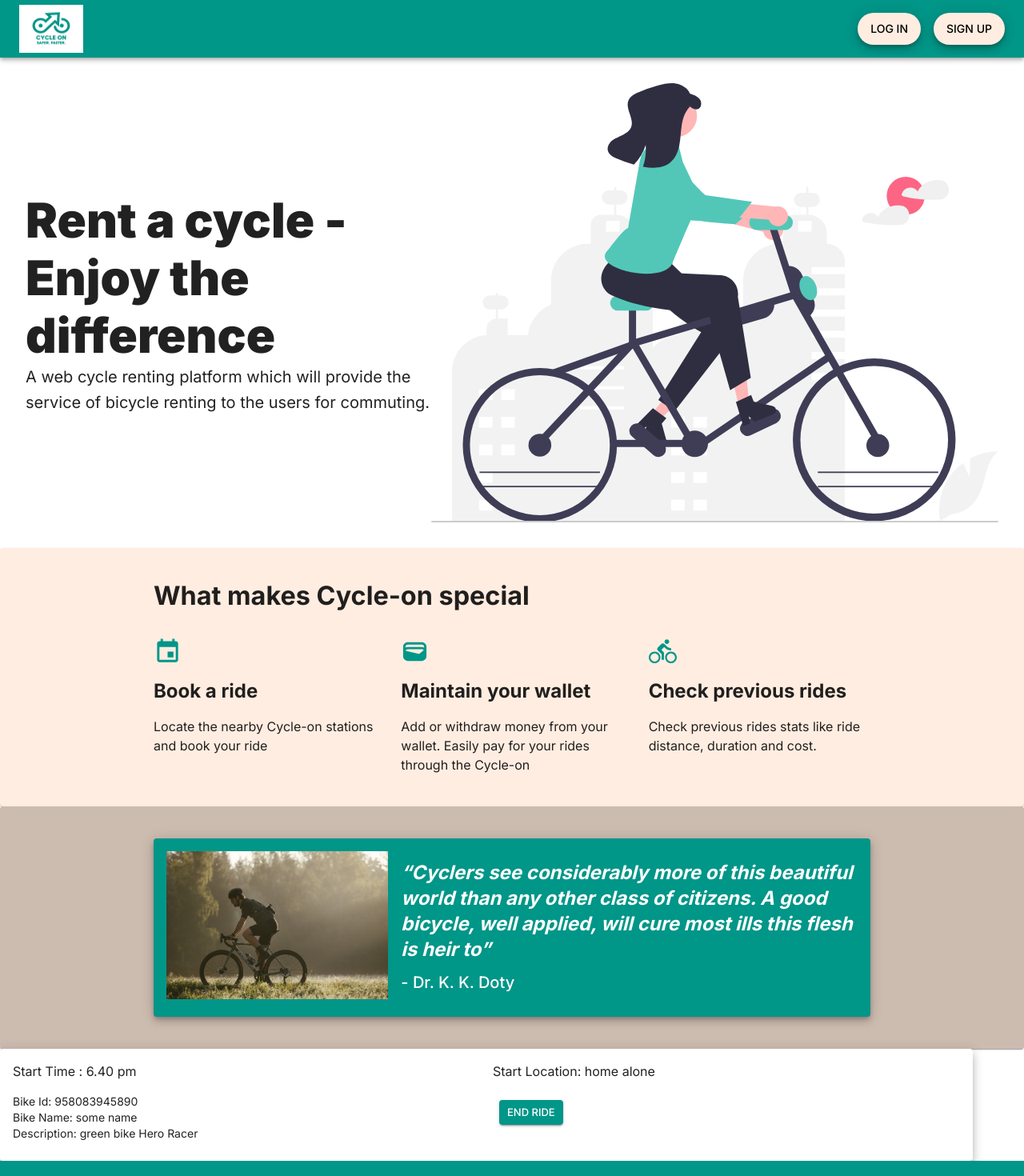
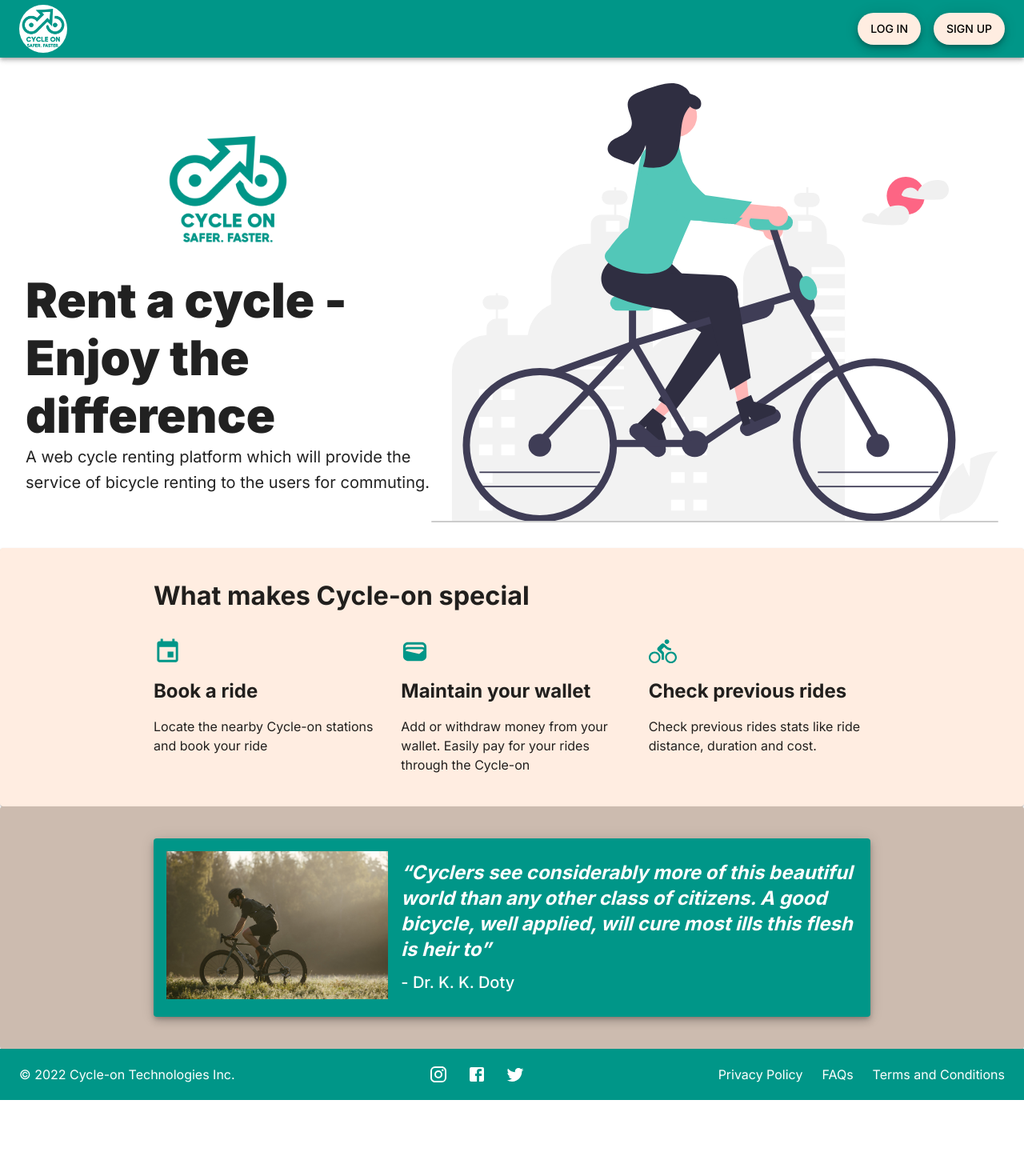
Before and after one commit to namanyash/SIT-725-CYCLE-ON-Frontend, a React app: page / in a window 1280 px wide. Shown: the top 1470 px of the page at 80% size. After the commit the page ends 1375 px from the top, so only its background shows below. Built offline with nearby package versions, Linux system fonts and the light colour scheme.

Commit message:
End Ride Implementation

```diff
--- a/src/components/CurrentRide.jsx
+++ /dev/null
@@ -1,63 +0,0 @@
-import React from "react";
-import Card from "@mui/material/Card";
-import CardActions from "@mui/material/CardActions";
-import CardContent from "@mui/material/CardContent";
-import Button from "@mui/material/Button";
-import Typography from "@mui/material/Typography";
-import theme from "../styles/Theme";
-import Grid from "@mui/material/Unstable_Grid2";
-
-const cardStyle = {
-  minWidth: "90%",
-  maxWidth: "95%",
-  bgcolor: theme.palette.secondary.light,
-};
-
-//Dummy Values
-const bikeDes = {
-  startTime: "6.40 pm",
-  bikeId: 958083945890,
-  description: "green bike Hero Racer",
-  startLocation: "home alone",
-  bikeName: "some name",
-};
-
-export default function CurrentRide() {
-  const handleEndRide = () => {
-    console.log("end ride");
-  };
-  return (
-    <Card sx={cardStyle} raised={true}>
-      <CardContent>
-        <Grid container spacing={2}>
-          <Grid item xs={6}>
-            <Typography variant="body1">
-              Start Time : {bikeDes.startTime}
-            </Typography>
-          </Grid>
-          <Grid item xs={6}>
-            <Typography variant="body1">
-              Start Location: {bikeDes.startLocation}
-            </Typography>
-          </Grid>
-          <Grid item xs={6}>
-            <Typography variant="body2">Bike Id: {bikeDes.bikeId}</Typography>
-            <Typography variant="body2">
-              Bike Name: {bikeDes.bikeName}
-            </Typography>
-            <Typography variant="body2">
-              Description: {bikeDes.description}
-            </Typography>
-          </Grid>
-          <Grid item xs={6}>
-            <CardActions>
-              <Button onClick={handleEndRide} variant="contained" size="small">
-                End Ride
-              </Button>
-            </CardActions>
-          </Grid>
-        </Grid>
-      </CardContent>
-    </Card>
-  );
-}
--- /dev/null
+++ b/src/components/CustomDialog.jsx
@@ -0,0 +1,41 @@
+import React from "react";
+import {
+  Button,
+  Dialog,
+  DialogActions,
+  DialogContent,
+  DialogContentText,
+  DialogTitle,
+  Slide,
+} from "@mui/material";
+
+const Transition = React.forwardRef(function Transition(props, ref) {
+  return <Slide direction="up" ref={ref} {...props} />;
+});
+
+export default function CustomDialog({
+  dialogTitle,
+  dialogText,
+  dialogAction,
+  handleClose,
+}) {
+  return (
+    <Dialog
+      open={true}
+      TransitionComponent={Transition}
+      keepMounted
+      onClose={handleClose}
+    >
+      <DialogTitle>{dialogTitle}</DialogTitle>
+      <DialogContent>
+        <DialogContentText>{dialogText}</DialogContentText>
+      </DialogContent>
+      <DialogActions>
+        <Button variant="outlined" onClick={handleClose}>
+          Cancel
+        </Button>
+        {dialogAction}
+      </DialogActions>
+    </Dialog>
+  );
+}
--- a/src/components/Header.jsx
+++ b/src/components/Header.jsx
@@ -152,21 +152,19 @@ const Header = () => {
               )}
 
               <Grid item>
-                <Box
+                <Avatar
+                  src={LOGO}
                   sx={{
-                    width: "80px",
-                    height: "60px",
+                    width: 60,
+                    height: 60,
+                    bgcolor: theme.palette.secondary.light,
+                    "& .MuiAvatar-img": {
+                      height: "120%",
+                    },
+                    cursor: "pointer",
                   }}
-                >
-                  <img
-                    width="100%"
-                    height="100%"
-                    src={LOGO}
-                    component="link"
-                    style={{ cursor: "pointer" }}
-                    onClick={() => navigate(LANDING_ROUTE)}
-                  />
-                </Box>
+                  onClick={() => navigate(LANDING_ROUTE)}
+                />
               </Grid>
               <Grid item xs="auto" container spacing={2} alignItems="center">
                 <Grid item>
--- a/src/components/index.js
+++ b/src/components/index.js
@@ -4,7 +4,8 @@ import ProtectedRoutes from "./ProtectedRoutes";
 import PlacesAutocomplete from "./PlacesAutocomplete";
 import InstantMessage from "./InstantMessage";
 import BookRideComponent from "./BookRideComponent";
-import CurrentRide from "./CurrentRide";
+import CustomDialog from "./CustomDialog";
+
 export {
   Footer,
   Header,
@@ -12,5 +13,5 @@ export {
   PlacesAutocomplete,
   InstantMessage,
   BookRideComponent,
-  CurrentRide,
+  CustomDialog,
 };
--- a/src/pages/HomePage.jsx
+++ b/src/pages/HomePage.jsx
@@ -5,15 +5,16 @@ import {
   Marker,
   DirectionsRenderer,
 } from "@react-google-maps/api";
-import { Box, Skeleton, useTheme } from "@mui/material";
+import { Box, Button, Skeleton, useTheme } from "@mui/material";
 import { useMemo } from "react";
-import { BookRideComponent } from "../components";
+import { BookRideComponent, CustomDialog } from "../components";
 import { useEffect } from "react";
 import { stringToLatLngObject, USER_REDUCER } from "../../utils";
-import { getData } from "../../apiConfig";
+import { getData, putData } from "../../apiConfig";
 import { useSelector } from "react-redux";
 
 const libraries = ["places"];
+const END_RIDE = "End Ride";
 
 function HomePage() {
   const theme = useTheme();
@@ -29,6 +30,7 @@ function HomePage() {
 
   const [directionsResponse, setDirectionsResponse] = useState(null);
   const [isBooked, setIsBooked] = useState(false);
+  const [openDialog, setOpenDialog] = useState(false);
 
   const userData = useSelector((state) => state[USER_REDUCER]);
 
@@ -67,6 +69,30 @@ function HomePage() {
   const onUnmount = useCallback(function callback(map) {
     setMap(null);
   }, []);
+
+  const handleEndRideButton = (e) => {
+    e.preventDefault();
+    setOpenDialog(!openDialog);
+  };
+
+  const handleDialogClose = (e) => {
+    if (e.currentTarget.textContent == END_RIDE) {
+      const request = {
+        url: "/rides/endRide",
+      };
+      putData(
+        request,
+        (response) => {
+          setIsBooked(false);
+          setDirectionsResponse(false);
+        },
+        (error) => {
+          console.log(error);
+        }
+      );
+    }
+    setOpenDialog(!openDialog);
+  };
 
   useEffect(() => {
     if (isLoaded) {
@@ -174,9 +200,40 @@ function HomePage() {
               calculateRoute={calculateRoute}
             />
           )}
+          {isBooked && (
+            <Button
+              variant="contained"
+              color="error"
+              size="large"
+              sx={{
+                position: "absolute",
+                right: "10px",
+                top: "10px",
+              }}
+              onClick={handleEndRideButton}
+            >
+              {END_RIDE}
+            </Button>
+          )}
         </>
       ) : (
         <Skeleton variant="rectangular" width="100%" height="100%" />
+      )}
+      {openDialog && (
+        <CustomDialog
+          dialogTitle="End current ride?"
+          dialogText="Are you sure you want to end current ride?"
+          dialogAction={
+            <Button
+              color="error"
+              onClick={handleDialogClose}
+              variant="contained"
+            >
+              {END_RIDE}
+            </Button>
+          }
+          handleClose={handleDialogClose}
+        />
       )}
     </Box>
   );
--- a/src/pages/LandingPage.jsx
+++ b/src/pages/LandingPage.jsx
@@ -1,4 +1,12 @@
-import { Box, Grid, Typography, Paper, Stack, Fab } from "@mui/material";
+import {
+  Box,
+  Grid,
+  Typography,
+  Paper,
+  Stack,
+  Fab,
+  Avatar,
+} from "@mui/material";
 import React from "react";
 import HomeCycle from "../assets/home_cycle.svg";
 import {
@@ -12,7 +20,7 @@ import Cycling from "../assets/cycling_quote.jpg";
 import { useSelector } from "react-redux";
 import { AUTH_REDUCER, HOME_ROUTE } from "../../utils";
 import { useNavigate } from "react-router-dom";
-import { CurrentRide } from "../components";
+import LOGO from "../assets/logo.png";
 
 function HomePage() {
   const isAuth = useSelector((state) => state[AUTH_REDUCER]);
@@ -31,6 +39,14 @@ function HomePage() {
             <Grid item xs={12} md={5}>
               <Stack spacing={3}>
                 <Box>
+                  <Avatar
+                    src={LOGO}
+                    sx={{
+                      width: 200,
+                      height: 200,
+                      margin: "0 auto",
+                    }}
+                  />
                   <Typography variant="h2" fontWeight={900}>
                     Rent a cycle - Enjoy the difference
                   </Typography>
@@ -153,7 +169,6 @@ function HomePage() {
           </Paper>
         </Paper>
       </Box>
-      <CurrentRide />
     </>
   );
 }
--- a/utils/utils.js
+++ b/utils/utils.js
@@ -9,7 +9,7 @@ export function stringToLatLngObject(data) {
 export const parseJwt = (token) => {
   // function to parse JWT token
   try {
-    return atob(token.split(".")[1]);
+    return JSON.parse(atob(token.split(".")[1]));
   } catch (e) {
     return null;
   }
```
Also changed, not shown: src/assets/logo.png.
